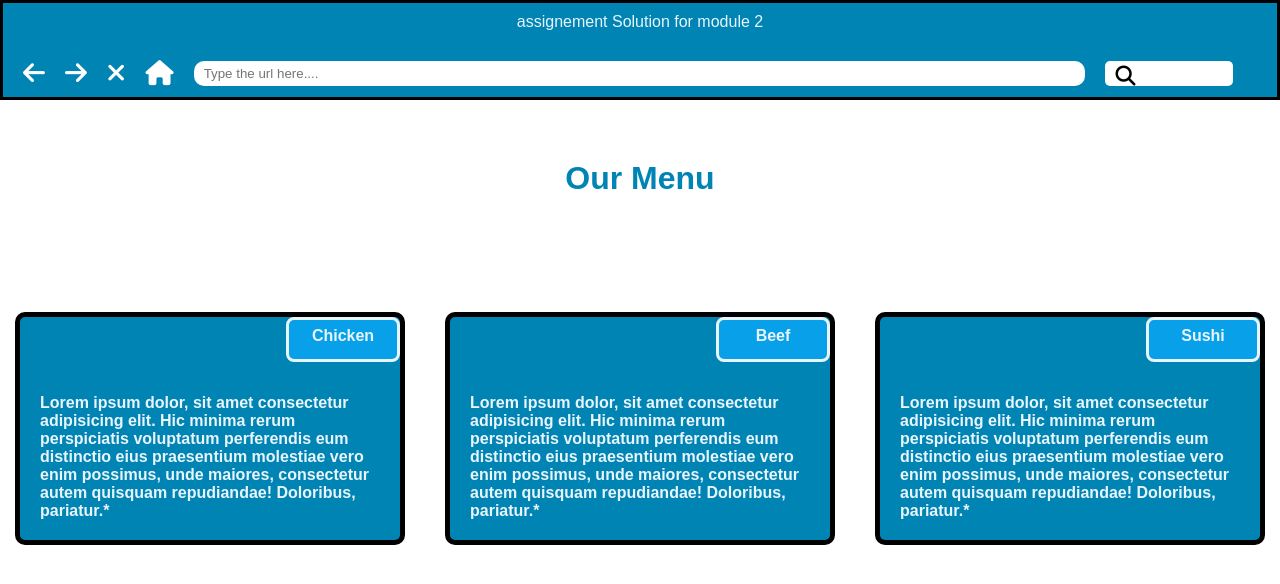
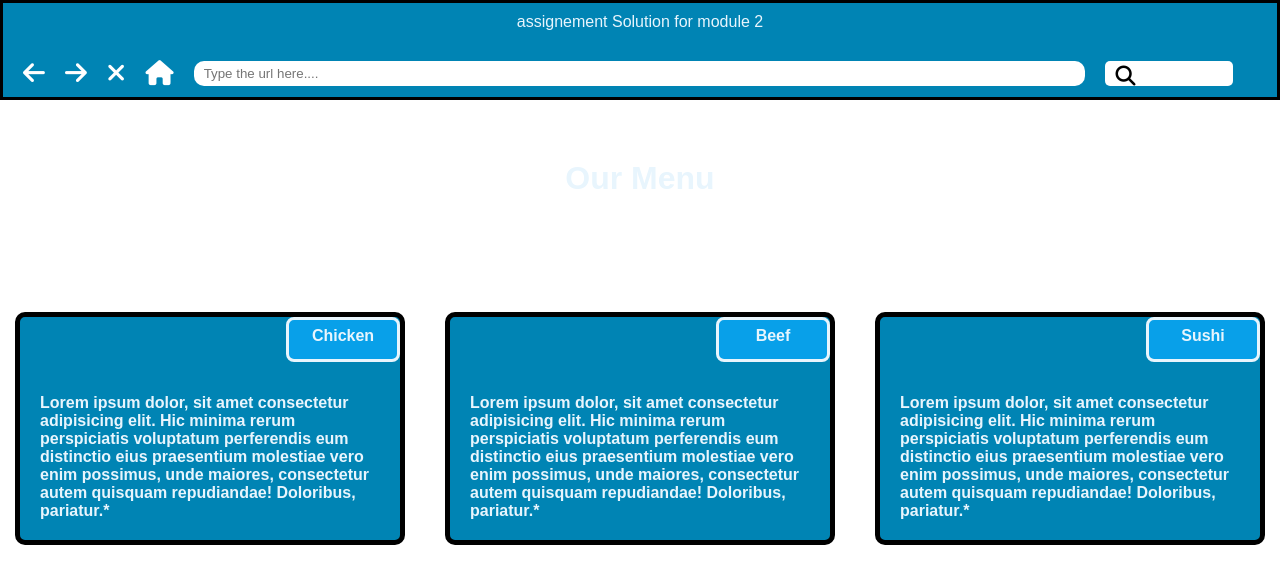
Before and after one commit to ouaelesi/coursera-test1-solution, a plain HTML site: page index.html in a window 1280 px wide. Drawn offline with Linux system fonts and the light colour scheme.

Commit message:
inline css removed

```diff
--- a/index.html
+++ b/index.html
@@ -30,7 +30,7 @@
     </header>
 
     <div class="div-menu">
-      <h1 style="color: #0084b4;">Our Menu</h1>
+      <h1>Our Menu</h1>
     </div>
 
     <div class="row">
```
